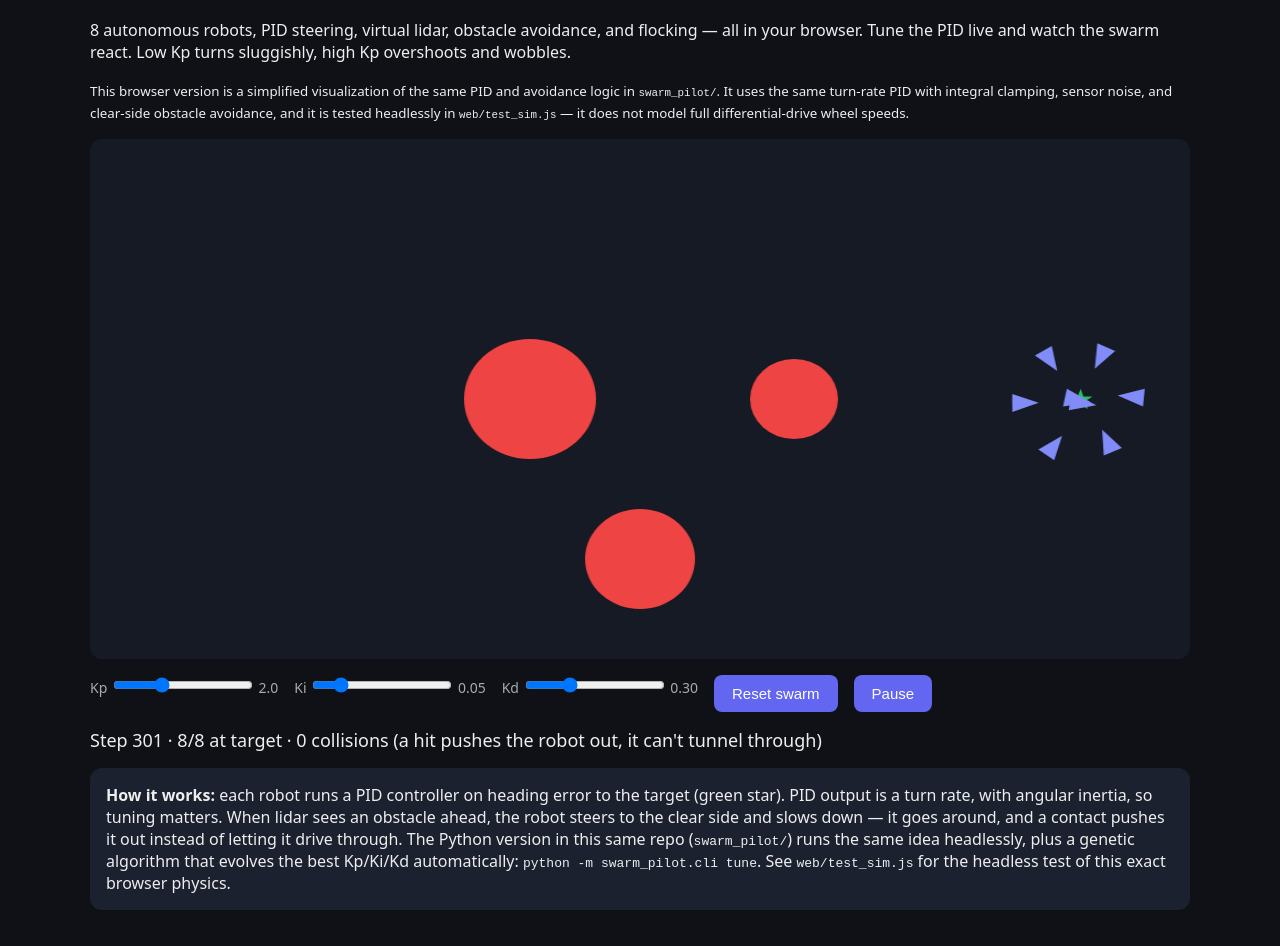
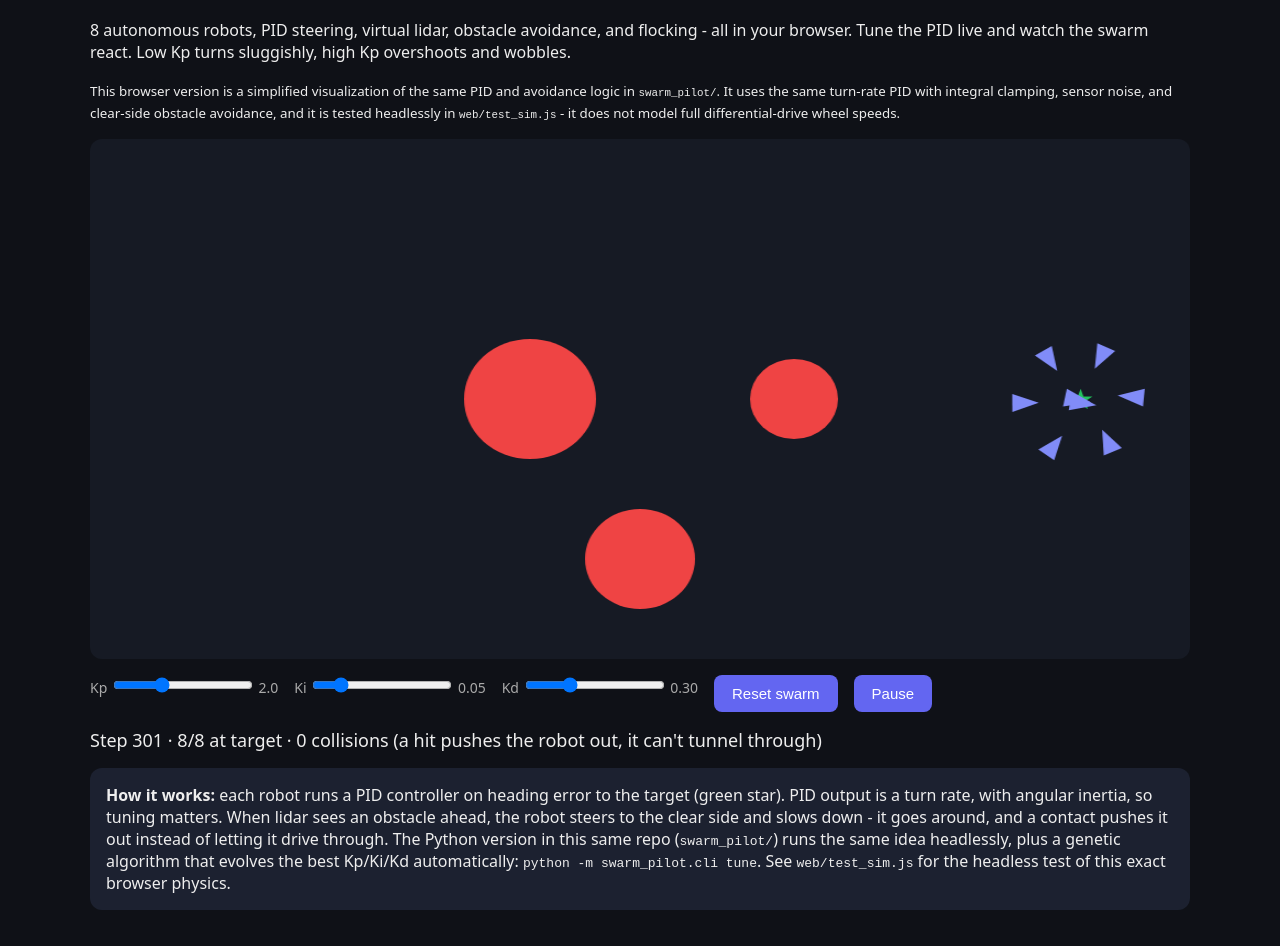
Before and after one commit to blip-geta22/swarm-pilot, a plain HTML site: page docs/index.html in a window 1280 px wide. Shown: the part 87-1033 px from the top of the page. Drawn offline with Linux system fonts and the light colour scheme.

Commit message:
Remove all em dashes from project text

```diff
--- a/docs/index.html
+++ b/docs/index.html
@@ -1,6 +1,6 @@
 <!doctype html><html lang="en"><head><meta charset="utf-8">
 <meta name="viewport" content="width=device-width,initial-scale=1">
-<title>SwarmPilot — Self-Tuning Robot Swarm</title>
+<title>SwarmPilot - Self-Tuning Robot Swarm</title>
 <style>
 body{font-family:system-ui,sans-serif;background:#0f1117;color:#eee;margin:0;padding:20px;max-width:1100px;margin:auto}
 canvas{width:100%;height:520px;background:#161a24;border-radius:12px;display:block}
@@ -10,8 +10,8 @@ button{background:#6366f1;color:#fff;border:0;padding:10px 18px;border-radius:8p
 .stat{font-size:18px;margin:8px 0}.card{background:#1c2130;border-radius:12px;padding:16px;margin:16px 0}
 </style></head><body>
 <h1>🤖 SwarmPilot</h1>
-<p>8 autonomous robots, PID steering, virtual lidar, obstacle avoidance, and flocking — all in your browser. Tune the PID live and watch the swarm react. Low Kp turns sluggishly, high Kp overshoots and wobbles.</p>
-<p><small>This browser version is a simplified visualization of the same PID and avoidance logic in <code>swarm_pilot/</code>. It uses the same turn-rate PID with integral clamping, sensor noise, and clear-side obstacle avoidance, and it is tested headlessly in <code>web/test_sim.js</code> — it does not model full differential-drive wheel speeds.</small></p>
+<p>8 autonomous robots, PID steering, virtual lidar, obstacle avoidance, and flocking - all in your browser. Tune the PID live and watch the swarm react. Low Kp turns sluggishly, high Kp overshoots and wobbles.</p>
+<p><small>This browser version is a simplified visualization of the same PID and avoidance logic in <code>swarm_pilot/</code>. It uses the same turn-rate PID with integral clamping, sensor noise, and clear-side obstacle avoidance, and it is tested headlessly in <code>web/test_sim.js</code> - it does not model full differential-drive wheel speeds.</small></p>
 <canvas id="c" width="1000" height="520"></canvas>
 <div class="controls">
 <label>Kp <input id="kp" type="range" min="0.5" max="5" step="0.1" value="2"> <span id="kpv">2.0</span></label>
@@ -21,7 +21,7 @@ button{background:#6366f1;color:#fff;border:0;padding:10px 18px;border-radius:8p
 <button onclick="running=!running; this.textContent=running?'Pause':'Resume'">Pause</button>
 </div>
 <div class="stat" id="stats"></div>
-<div class="card"><b>How it works:</b> each robot runs a PID controller on heading error to the target (green star). PID output is a turn rate, with angular inertia, so tuning matters. When lidar sees an obstacle ahead, the robot steers to the clear side and slows down — it goes around, and a contact pushes it out instead of letting it drive through. The Python version in this same repo (<code>swarm_pilot/</code>) runs the same idea headlessly, plus a genetic algorithm that evolves the best Kp/Ki/Kd automatically: <code>python -m swarm_pilot.cli tune</code>. See <code>web/test_sim.js</code> for the headless test of this exact browser physics.</div>
+<div class="card"><b>How it works:</b> each robot runs a PID controller on heading error to the target (green star). PID output is a turn rate, with angular inertia, so tuning matters. When lidar sees an obstacle ahead, the robot steers to the clear side and slows down - it goes around, and a contact pushes it out instead of letting it drive through. The Python version in this same repo (<code>swarm_pilot/</code>) runs the same idea headlessly, plus a genetic algorithm that evolves the best Kp/Ki/Kd automatically: <code>python -m swarm_pilot.cli tune</code>. See <code>web/test_sim.js</code> for the headless test of this exact browser physics.</div>
 <script src="sim.js"></script>
 <script>
 const cv=document.getElementById('c'),ctx=cv.getContext('2d');
--- a/docs/sim.js
+++ b/docs/sim.js
@@ -1,4 +1,4 @@
-// SwarmPilot simulation core — shared by the browser demo and the Node test.
+// SwarmPilot simulation core - shared by the browser demo and the Node test.
 // No DOM in here, so `node web/test_sim.js` can run the exact same physics
 // a recruiter sees in the browser. That is the point: the demo is not a fake.
 
@@ -55,7 +55,7 @@ function stepSwarm(state, dt) {
     const error = wrap(desired - r.heading) + (Math.random() - 0.5) * 0.04;
     // PID output is a *desired turn rate*, not a heading jump.
     // With angular inertia below, low Kp turns sluggishly and high Kp
-    // overshoots — the sliders now actually change the behaviour.
+    // overshoots - the sliders now actually change the behaviour.
     const turnRate = r.pid.update(error, dt);
     r.angularVel += (turnRate - r.angularVel) * 0.35;
     let headingBefore = r.heading;
--- a/web/sim.js
+++ b/web/sim.js
@@ -1,4 +1,4 @@
-// SwarmPilot simulation core — shared by the browser demo and the Node test.
+// SwarmPilot simulation core - shared by the browser demo and the Node test.
 // No DOM in here, so `node web/test_sim.js` can run the exact same physics
 // a recruiter sees in the browser. That is the point: the demo is not a fake.
 
@@ -55,7 +55,7 @@ function stepSwarm(state, dt) {
     const error = wrap(desired - r.heading) + (Math.random() - 0.5) * 0.04;
     // PID output is a *desired turn rate*, not a heading jump.
     // With angular inertia below, low Kp turns sluggishly and high Kp
-    // overshoots — the sliders now actually change the behaviour.
+    // overshoots - the sliders now actually change the behaviour.
     const turnRate = r.pid.update(error, dt);
     r.angularVel += (turnRate - r.angularVel) * 0.35;
     let headingBefore = r.heading;
```
Also changed, not shown: web/index.html (+4 -4 lines), docs/demo.svg, 1 other file.
